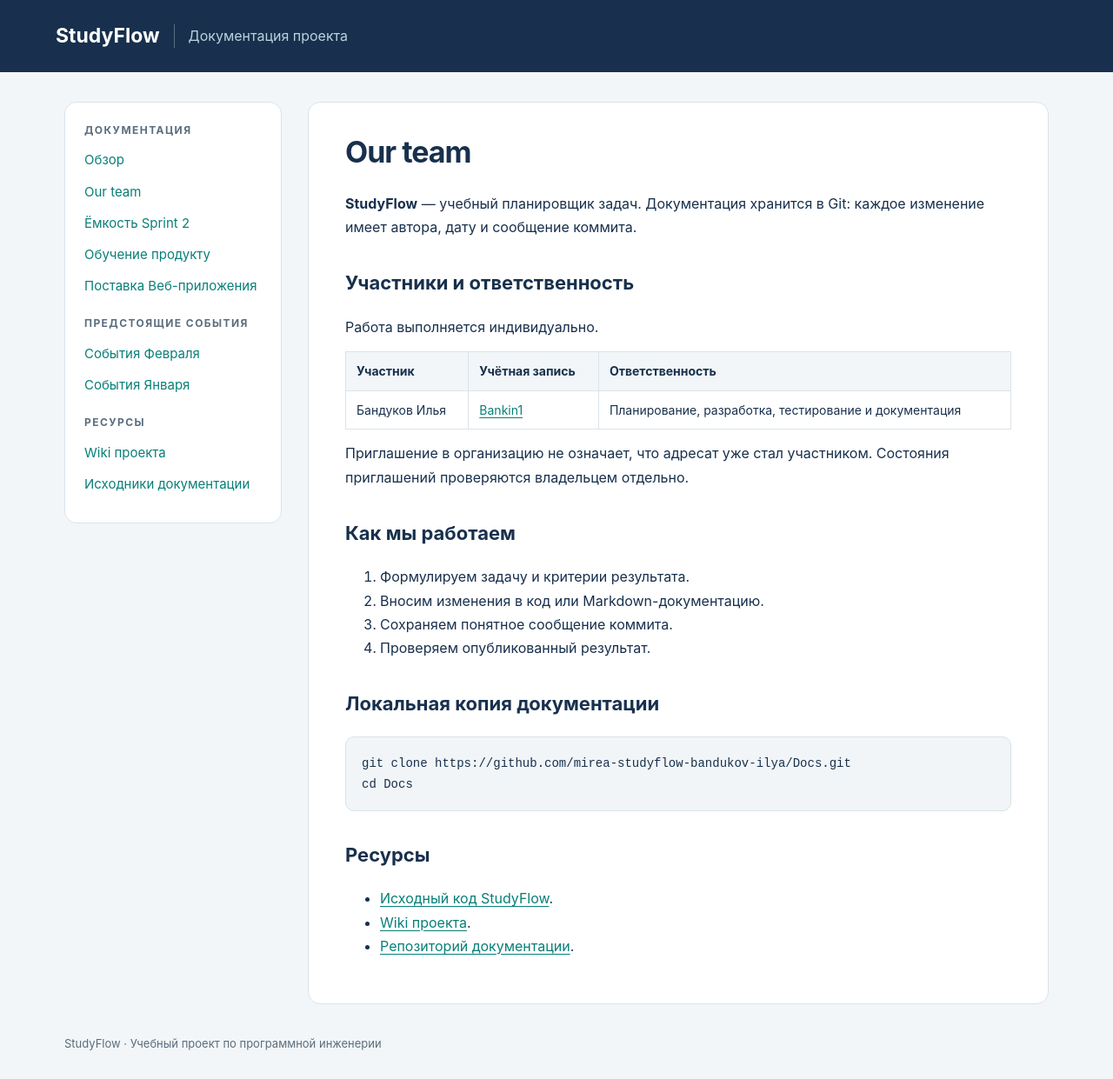
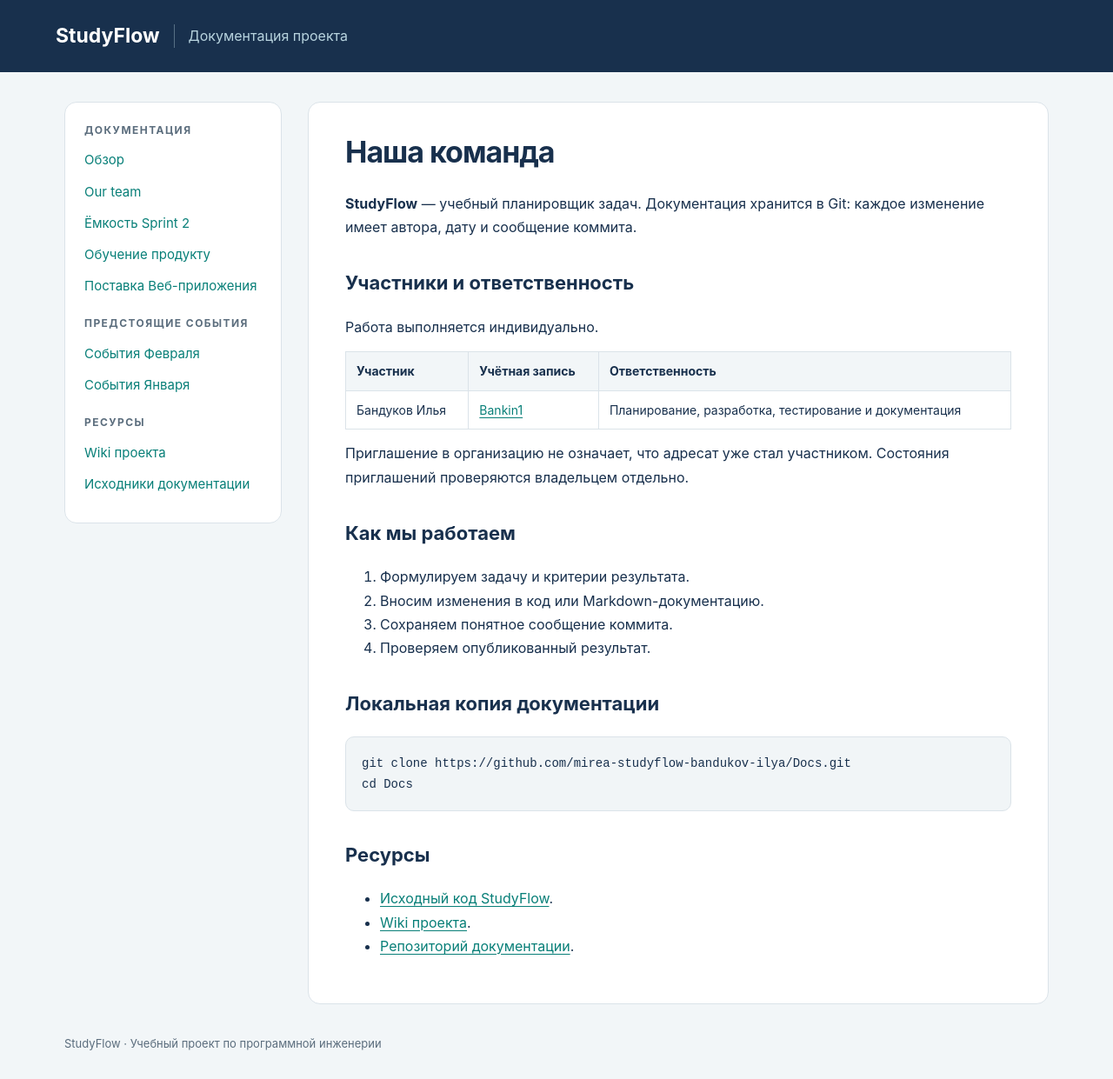
Before and after one commit to mirea-studyflow-bandukov-ilya/Docs, a Jekyll site: the page built from Our-team.md, in a window 1280 px wide and 1241 px high. Shown: the whole window at 87% size. Built offline with Jekyll 4.4.1, drawn with Linux system fonts in a browser that asks for light colours.

Commit message:
Перевести название страницы команды

```diff
--- a/Our-team.md
+++ b/Our-team.md
@@ -1,9 +1,9 @@
 ---
 layout: default
-title: Our team
+title: Наша команда
 permalink: /our-team/
 ---
-# Our team
+# Наша команда
 
 **StudyFlow** — учебный планировщик задач. Документация хранится в Git: каждое изменение имеет автора, дату и сообщение коммита.
 
```
